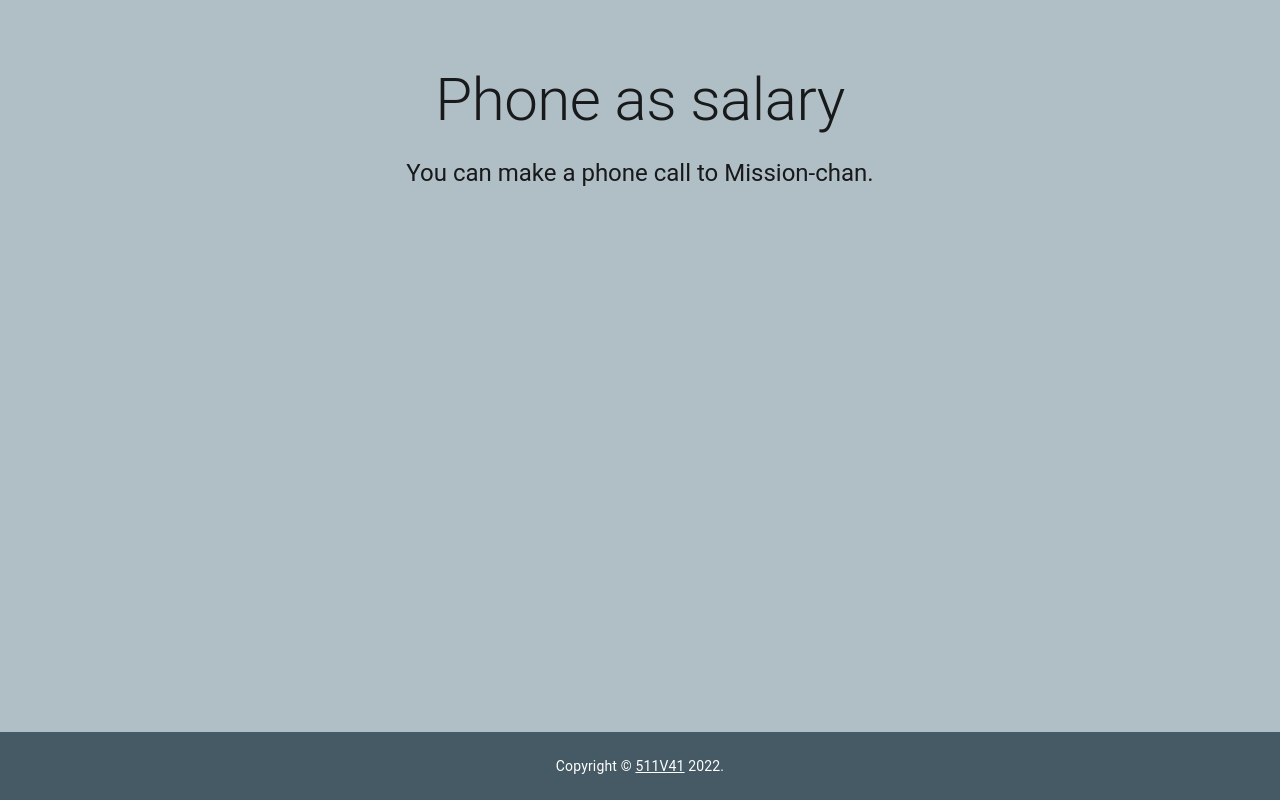
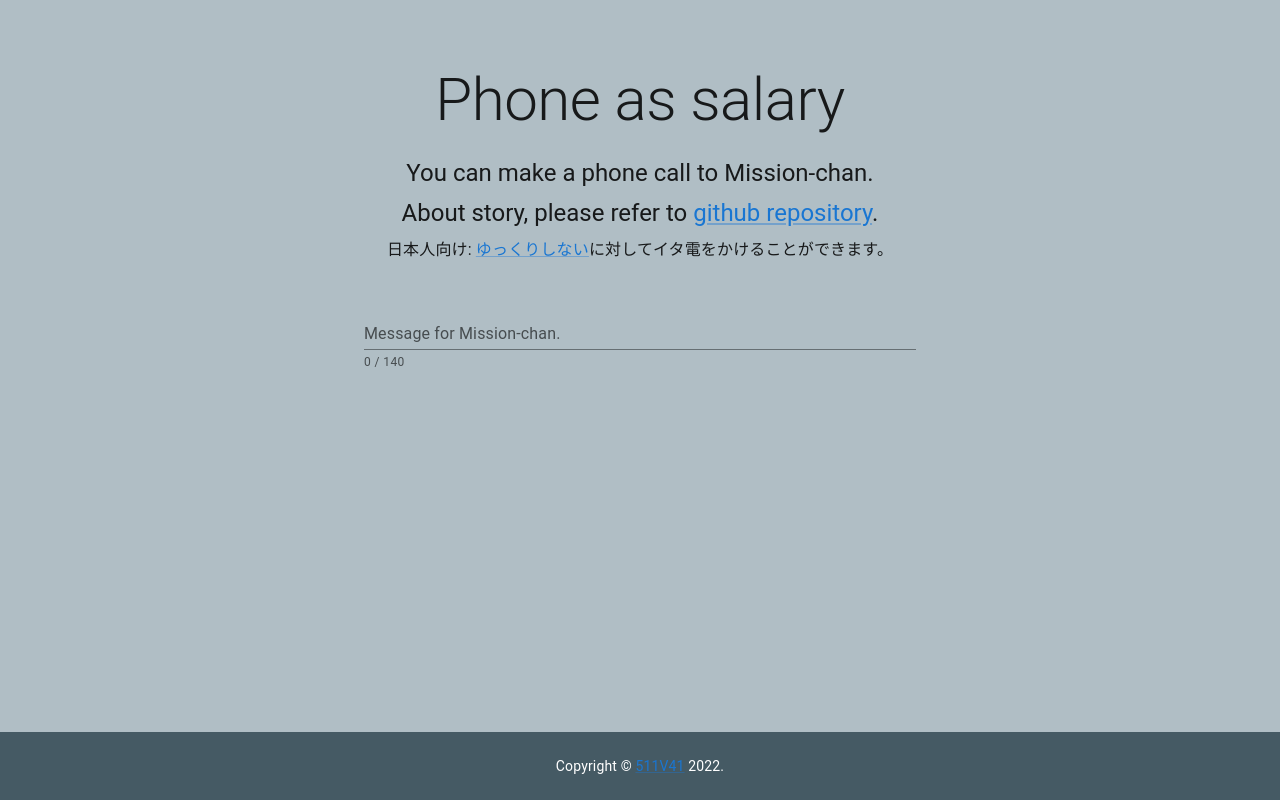
Before and after one commit to 511V41/phone-as-salary, a React (Vite) app: page / in a window 1280 px wide. Built offline with nearby package versions, Linux system fonts and the light colour scheme.

Commit message:
implement frontend!

```diff
--- a/package.json
+++ b/package.json
@@ -29,7 +29,9 @@
   "dependencies": {
     "@emotion/react": "^11.8.1",
     "@emotion/styled": "^11.8.1",
+    "@mui/icons-material": "^5.4.2",
     "@mui/material": "^5.4.2",
+    "axios": "^0.26.0",
     "date-fns-timezone": "^0.1.4",
     "http-status-codes": "^2.2.0",
     "react": "^17.0.2",
--- a/src/App.tsx
+++ b/src/App.tsx
@@ -1,20 +1,79 @@
+import React, { useState } from 'react';
 import {
-  Box, CssBaseline, Container, Link, Typography,
+  Box, Chip, CssBaseline, Container, Link, TextField, Typography,
 } from '@mui/material';
 import { blueGrey } from '@mui/material/colors';
+import {
+  Error, Phone, PhoneForwarded, PhoneInTalk, PhoneMissed,
+} from '@mui/icons-material';
+import axios from 'axios';
 
-const Copyright = () => (
-  <Typography variant="body2" color="white" align="center">
-    {'Copyright © '}
-    <Link color="inherit" rel="noreferrer" href="https://511v41.github.io">
-      511V41
-    </Link>{' '}
-    {new Date().getFullYear()}
-    {'.'}
-  </Typography>
-);
+// Statuses are listed at https://www.twilio.com/docs/voice/api/call-resource#call-status-values
+const finishedStatuses = ['canceled', 'completed', 'busy', 'no-answer', 'failed'];
+// Really I'm sorry to using any.
+const statusToChip: any = {
+  // <Chip icon={<MdPhone />} label="Call me" />
+  queued: <Chip icon={<PhoneForwarded />} label='Waiting...' />,
+  ringing: <Chip icon={<PhoneForwarded />} label='Ringing...' />,
+  'in-progress': <Chip icon={<PhoneInTalk />} label='Calling...' />,
+  completed: <Chip icon={<Phone />} label='Done!' />,
+  busy: <Chip icon={<PhoneMissed />} label='Failed. Reason: busy' />,
+  failed: <Chip icon={<PhoneMissed />} label='Failed. Reason: failed' />,
+  'no-answer': <Chip icon={<PhoneMissed />} label='Failed. Reason: no-answer' />,
+  canceled: <Chip icon={<PhoneMissed />} label='Failed. Reason: canceled' />,
+};
 
-export default () => (
+export default () => {
+  // state
+  const [message, setMessage] = useState('');
+  const [disabled, setDisabled] = useState(false);
+  const [helperText, setHelperText] = useState('');
+  const [callStatus, setCallStatus] = useState('');
+  const [error, setError] = useState('');
+  // Let's call!
+  const handleSubmit = (event: React.FormEvent<HTMLFormElement>) => {
+    event.preventDefault();
+    if (helperText !== '' || message === '') {
+      return;
+    }
+    setDisabled(true);
+    setCallStatus('queued');
+    const reset = () => {
+      // Delay to show status.
+      setTimeout(() => {
+        setDisabled(false);
+        setMessage('');
+        setCallStatus('');
+        setError('');
+      }, 10000);
+    };
+    const call = async () => {
+      const callResponse = await axios.post('/api/call', { message });
+      if (callResponse.status !== 200) {
+        setError('Couldn\'t create calling. To check more detail, Open developer console.');
+        console.error(callResponse);
+        return;
+      }
+      const { sid } = callResponse.data;
+      for (;;) {
+        const statusResponse = await axios.get(`/api/status?sid=${sid}`);
+        if (statusResponse.status !== 200) {
+          setError('Couldn\'t get status. To check more detail, Open developer console.');
+          console.error(statusResponse);
+          break;
+        }
+        const { status } = statusResponse.data;
+        setCallStatus(status);
+        if (finishedStatuses.includes(status)) {
+          break;
+        }
+      }
+    };
+    call().then(() => {
+      reset();
+    });
+  };
+  return (
     <Box
       sx={{
         display: 'flex',
@@ -29,8 +88,49 @@ export default () => (
           Phone as salary
         </Typography>
         <Typography variant="h5" component="h2" gutterBottom align="center">
-        {'You can make a phone call to Mission-chan.'}
+          You can make a phone call to Mission-chan.
         </Typography>
+        <Typography variant="h5" component="h2" gutterBottom align="center">
+          About story, please refer to <Link rel="noreferrer" href="https://github.com/511V41/phone-as-salary">github repository</Link>.
+        </Typography>
+        <Typography variant="body1" gutterBottom align="center">
+          日本人向け: <Link rel="noreferrer" href="https://twitter.com/t0de5tr1eb">ゆっくりしない</Link>に対してイタ電をかけることができます。
+        </Typography>
+        <Box component="form" onSubmit={handleSubmit} noValidate sx={{ mt: 5 }}>
+          <TextField
+            label="Message for Mission-chan."
+            variant="standard"
+            fullWidth
+            value={message}
+            error={helperText !== ''}
+            helperText={helperText !== '' ? helperText : `${message.length} / 140`}
+            disabled={disabled}
+            onChange={(event) => {
+              const { value } = event.target;
+              setMessage(event.target.value);
+              // Like twitter!
+              if (value.length > 140) {
+                setHelperText(`Messages must be 140 characters or less. Current length is ${value.length}.`);
+              } else if (helperText !== '') {
+                setHelperText('');
+              }
+            }}
+          />
+        </Box>
+        {callStatus !== '' && error === '' && (
+          <Box sx={{ mt: 2 }}>
+            <Typography variant="body1" gutterBottom align="center">
+              {statusToChip[callStatus]}
+            </Typography>
+          </Box>
+        )}
+        {error !== '' && (
+            <Box sx={{ mt: 2 }}>
+            <Typography variant="body1" gutterBottom align="center">
+            <Chip icon={<Error />} label={error} color="error" />
+            </Typography>
+          </Box>
+        )}
       </Container>
       <Box
         component="footer"
@@ -41,7 +141,15 @@ export default () => (
           backgroundColor: blueGrey.A700,
         }}
       >
-      <Copyright />
+        <Typography variant="body2" color="white" align="center">
+          {'Copyright © '}
+          <Link rel="noreferrer" href="https://511v41.github.io">
+            511V41
+          </Link>{' '}
+            {new Date().getFullYear()}
+            {'.'}
+        </Typography>
       </Box>
     </Box>
   );
+};
```
Also changed, not shown: .eslintrc.json, 1 other file (tests, documents, lock files or other folders). Lines whose indentation alone changed are shown as unchanged.
